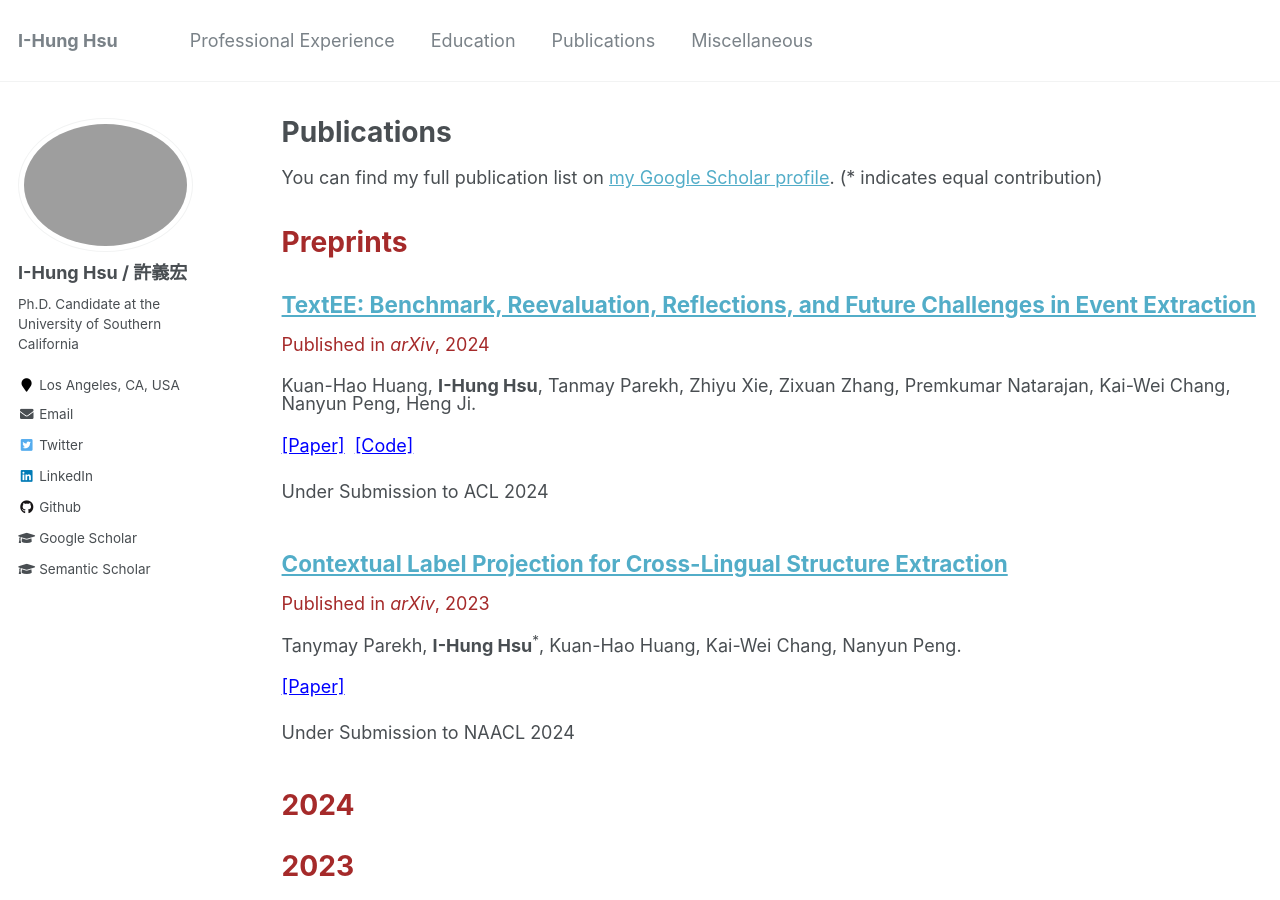
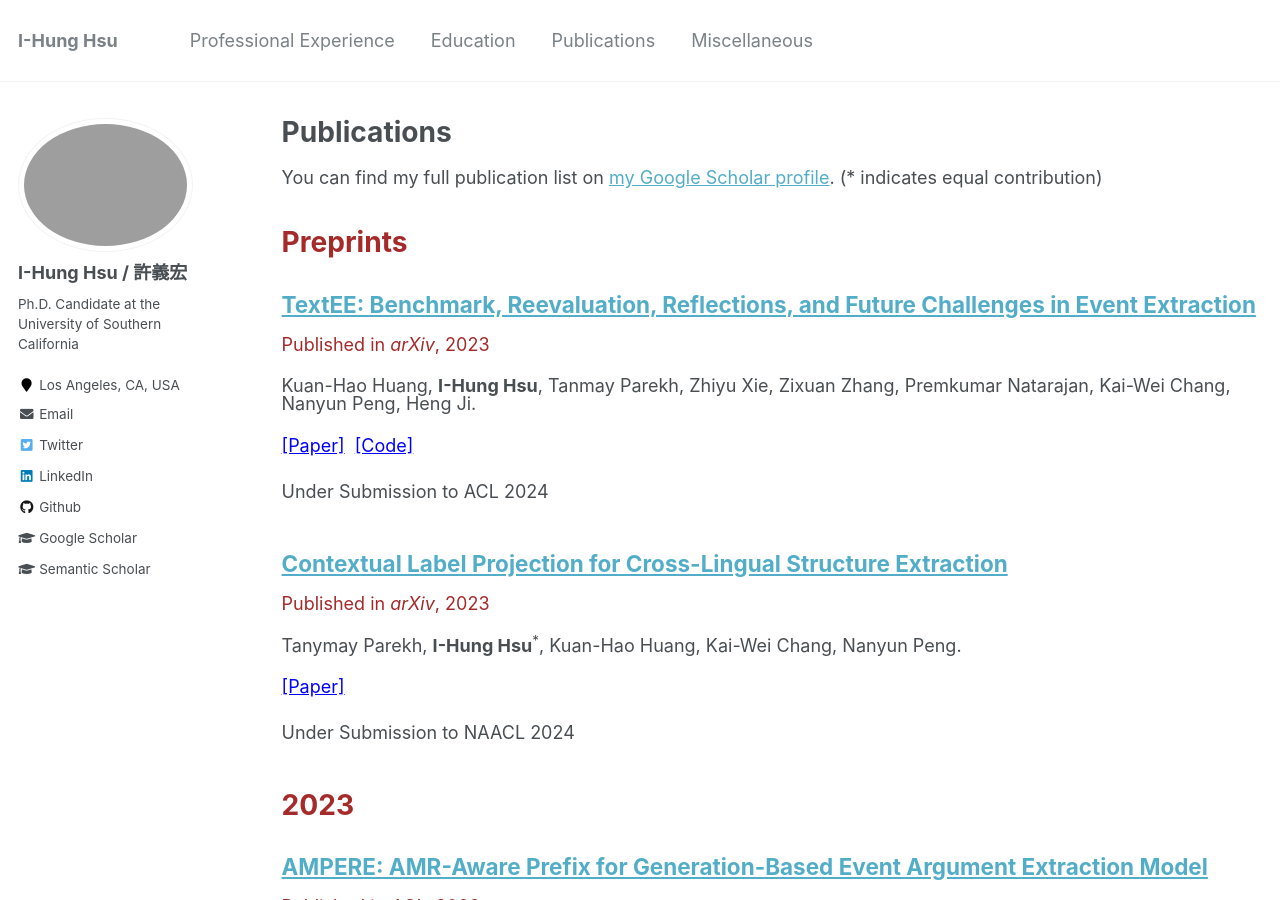
Before and after one commit to ihungalexhsu/ihungalexhsu.github.io, a Jekyll site: the page built from _pages/publications.md, in a window 1280 px wide and 900 px high. Built offline with Jekyll 4.4.1, drawn with Linux system fonts in a browser that asks for light colours.

Commit message:
update pub

```diff
--- a/_publications/16_TextEE.md
+++ b/_publications/16_TextEE.md
@@ -2,7 +2,7 @@
 title: "TextEE: Benchmark, Reevaluation, Reflections, and Future Challenges in Event Extraction"
 collection: publications
 Authors: 'Kuan-Hao Huang, <b>I-Hung Hsu</b>, Tanmay Parekh, Zhiyu Xie, Zixuan Zhang, Premkumar Natarajan, Kai-Wei Chang, Nanyun Peng, Heng Ji.'
-date: 02/2024
+date: 11/2023
 venue: 'arXiv'
 paperurl: 'https://arxiv.org/pdf/2311.09562.pdf'
 # presentationurl: ''
```
